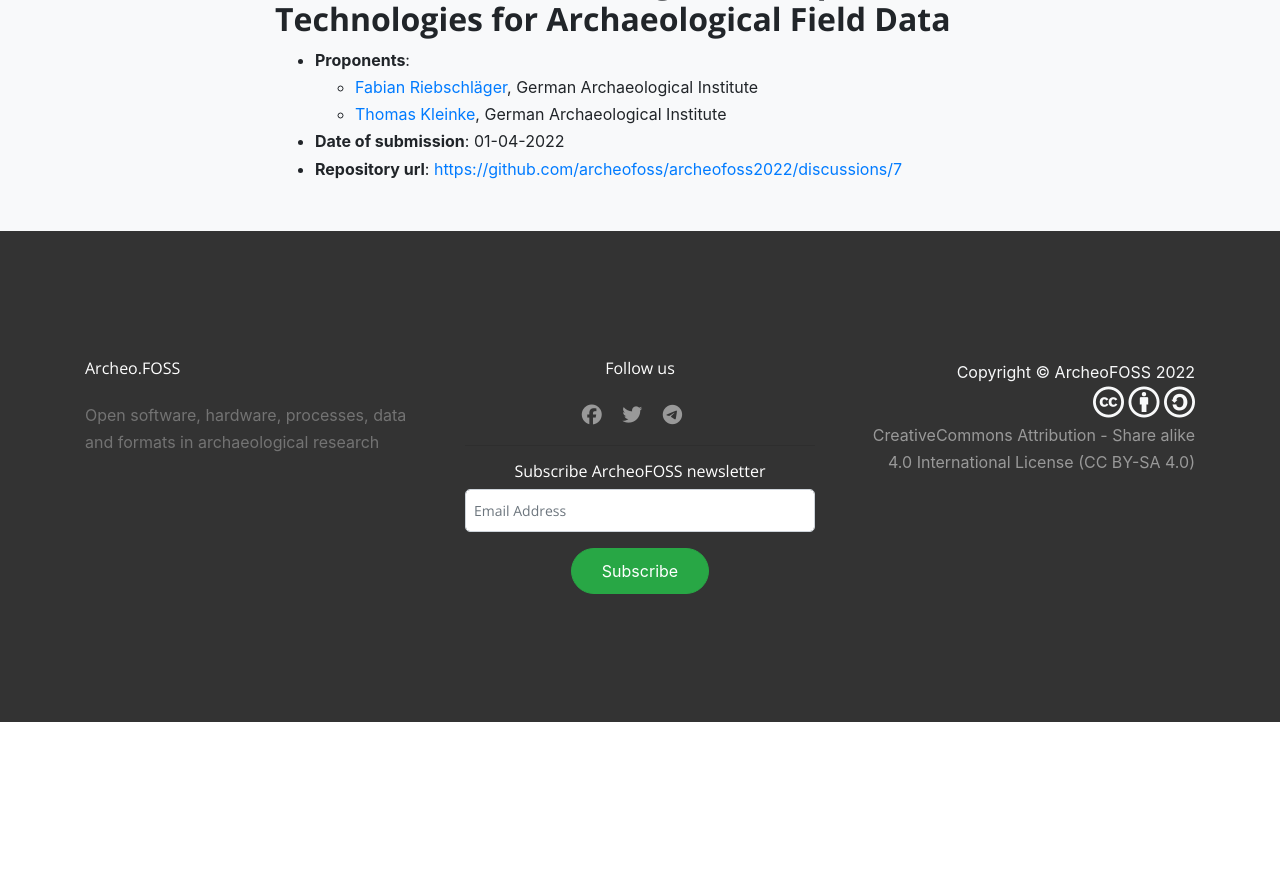
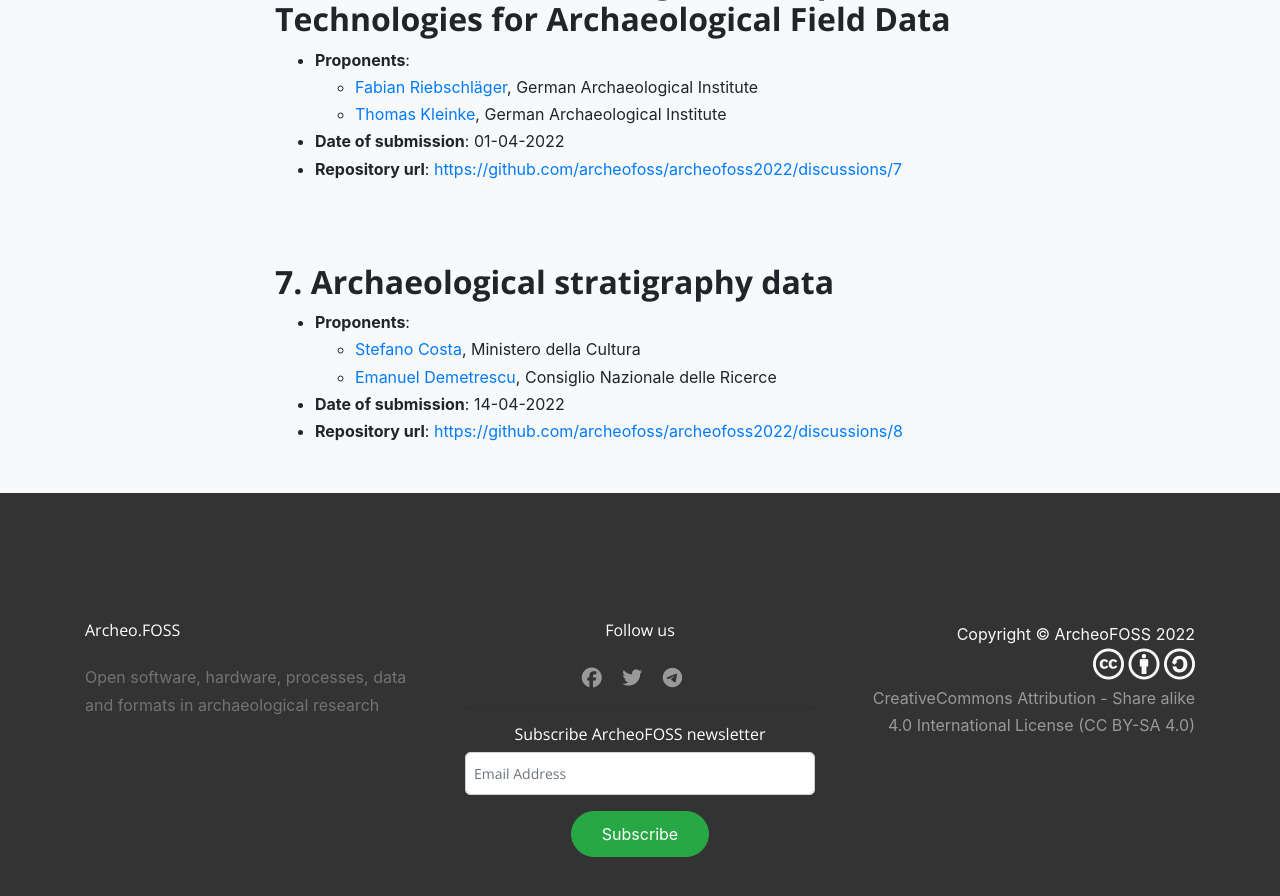
Before and after one commit to archeofoss/archeofoss, a Jekyll site: the page built from 2022/panel-proposals.md, in a window 1280 px wide and 900 px high, scrolled down 2399 px. Shown: the top 896 px of the window. Built offline with Jekyll 4.4.1, drawn with Linux system fonts in a browser that asks for light colours; nearby versions of some CDN libraries; before the commit the page ends 3121 px from its top, so only the background shows below that.

Commit message:
inserito panel #7

```diff
--- a/2022/panel-proposals.md
+++ b/2022/panel-proposals.md
@@ -55,3 +55,11 @@ For the 2022 edition, a [**special repository**](https://github.com/archeofoss/a
   - [Thomas Kleinke](mailto:thomas.kleinke@dainst.de), German Archaeological Institute
 - **Date of submission**: 01-04-2022
 - **Repository url**: [https://github.com/archeofoss/archeofoss2022/discussions/7](https://github.com/archeofoss/archeofoss2022/discussions/7)
+
+## 7. Archaeological stratigraphy data
+
+- **Proponents**:
+  - [Stefano Costa](mailto:stefano.costa@beniculturali.it), Ministero della Cultura
+  - [Emanuel Demetrescu](mailto:emanuel.demetrescu@cnr.it), Consiglio Nazionale delle Ricerce
+- **Date of submission**: 14-04-2022
+- **Repository url**: [https://github.com/archeofoss/archeofoss2022/discussions/8](https://github.com/archeofoss/archeofoss2022/discussions/8)
```
